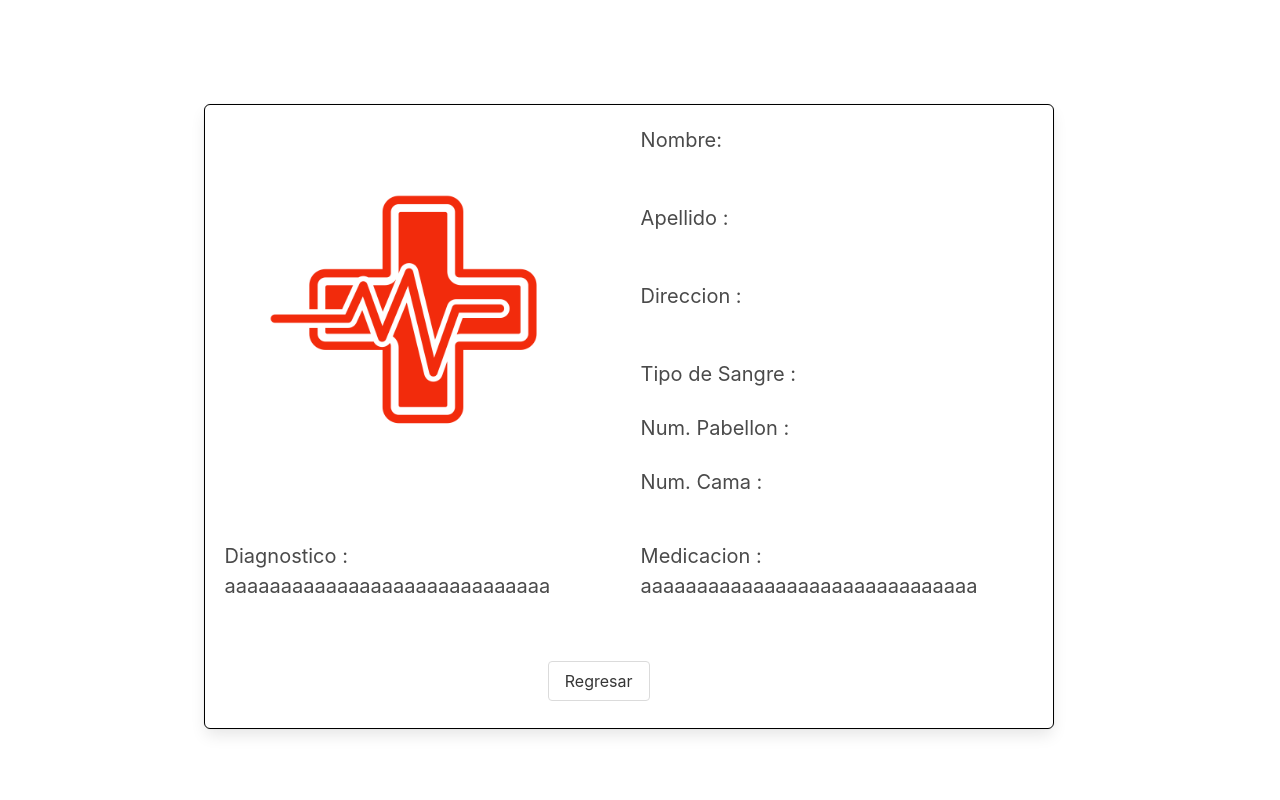
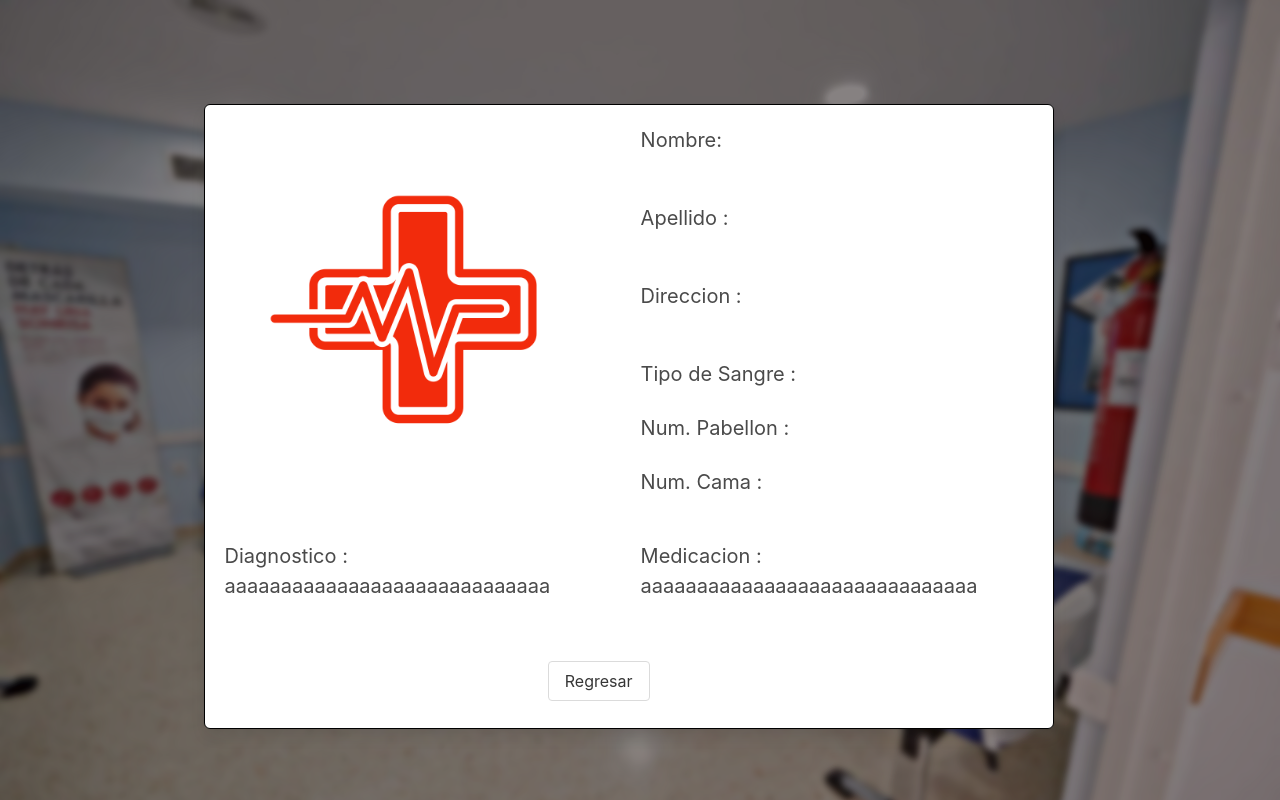
Before and after one commit to LuisEdua/SoftSalud, an Electron app: page HTML/MostrarPaciente.html in a window 1280 px wide. Drawn offline with Linux system fonts and the light colour scheme; no server answers.

Commit message:
Update MostrarPaciente.CSS

```diff
--- a/CSS/MostrarPaciente.CSS
+++ b/CSS/MostrarPaciente.CSS
@@ -1,3 +1,11 @@
+body{
+    background-image: url("../Imagenes/RegistroPacientes.PNG");
+    background-size: 100%;
+    background-position-x: center;
+    background-repeat: no-repeat;
+    background-attachment: fixed;
+    background-color: rgb(255, 255, 255);
+}
 .box{
     border: 1px solid rgb(0, 0, 0);
     height: 625px;
```
